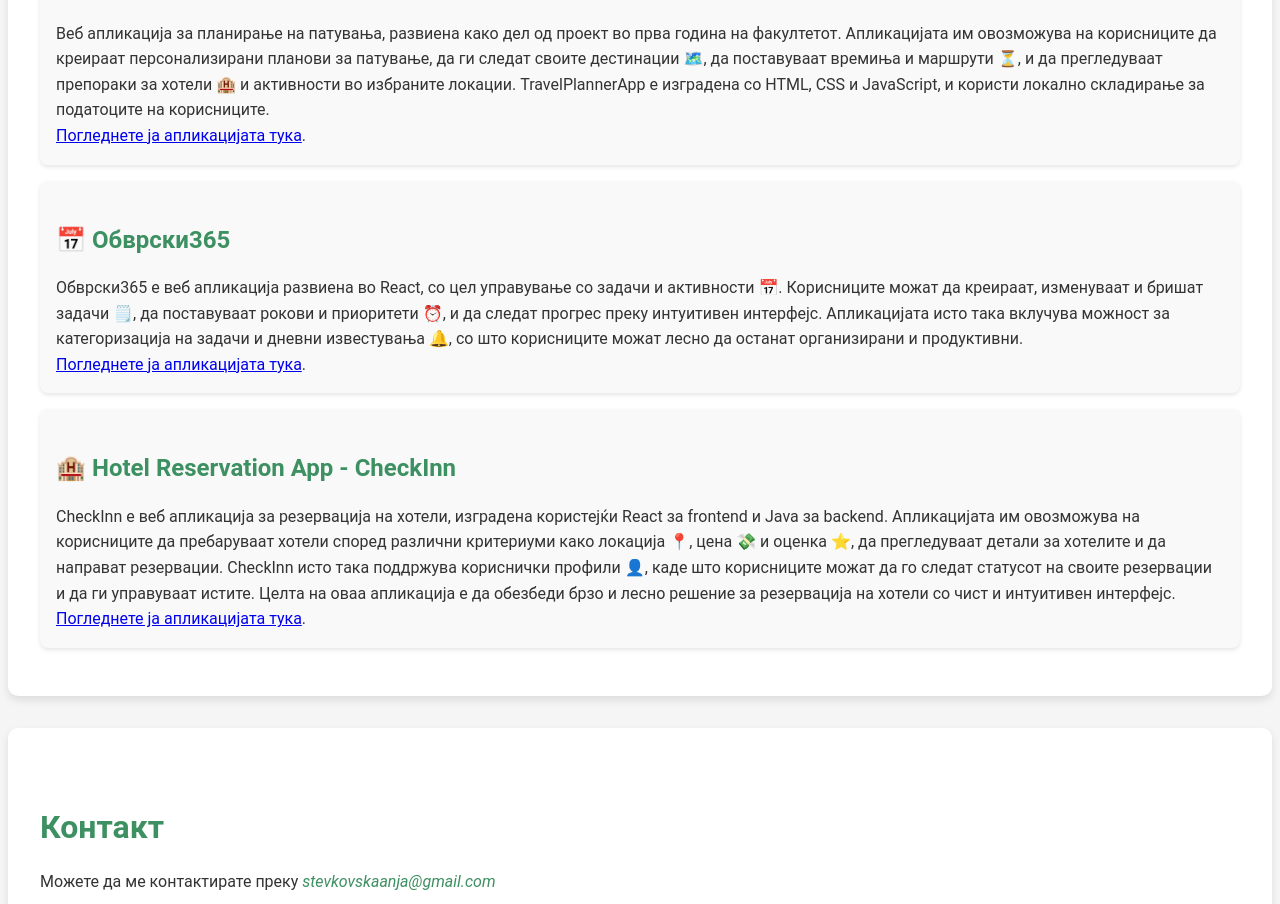
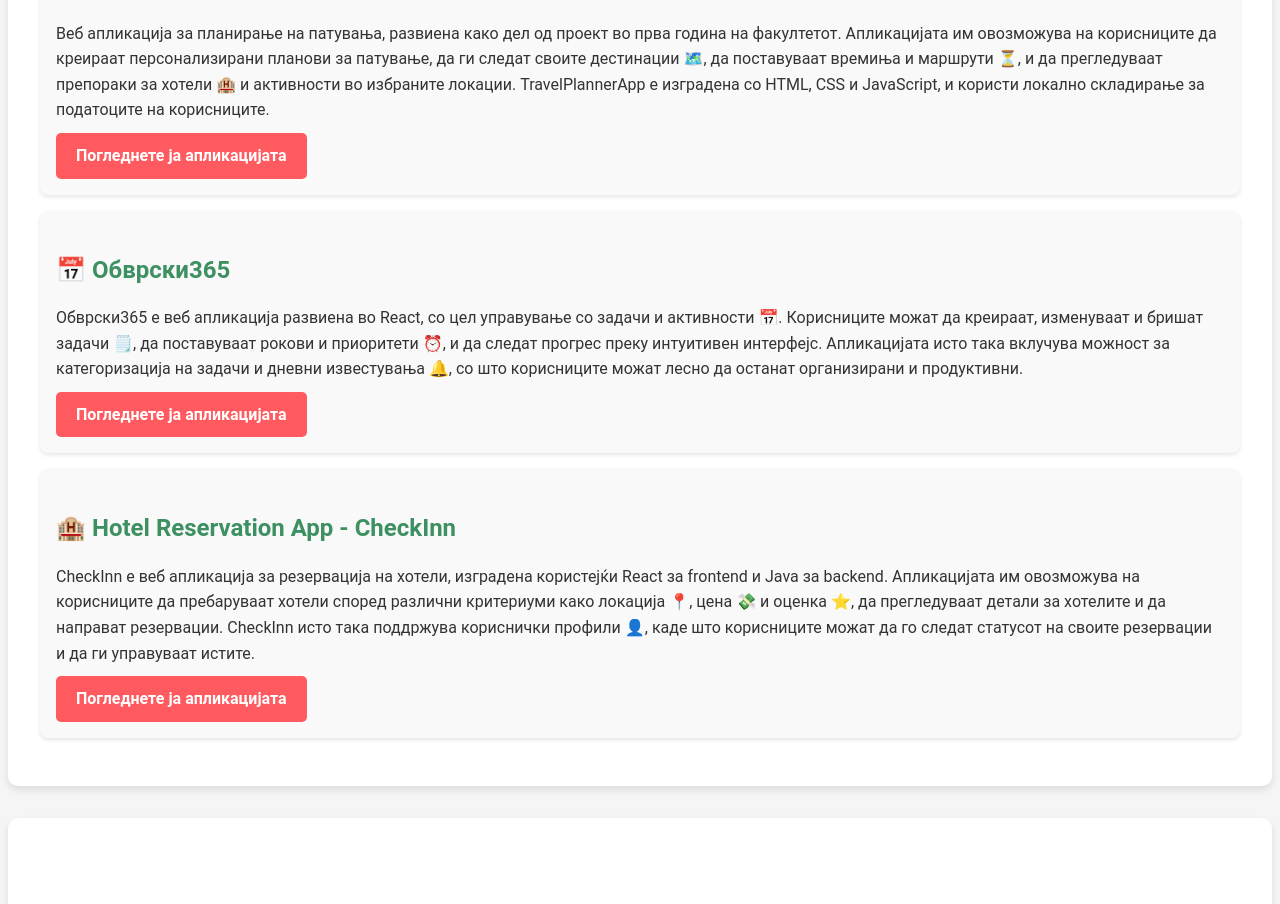
Before and after one commit to anjastev/CV, a React (Create React App) app in the folder my-cv-app/: page / in a window 1280 px wide. Shown: the part 2843-3747 px from the top of the page. Built offline with nearby package versions, Linux system fonts and the light colour scheme.

Commit message:
Update on projects

```diff
--- a/my-cv-app/src/App.css
+++ b/my-cv-app/src/App.css
@@ -197,6 +197,23 @@
   color: #3D9061;
 }
 
+.project-button {
+  display: inline-block;
+  padding: 10px 20px;
+  margin-top: 10px;
+  background-color: #ff5a5f; /* Button background color */
+  color: white;
+  text-align: center;
+  text-decoration: none;
+  font-size: 16px;
+  font-weight: bold;
+  border-radius: 5px;
+  transition: background-color 0.3s ease;
+}
+
+.project-button:hover {
+  background-color: #e0484e; /* Hover effect */
+}
 
 
 
--- a/my-cv-app/src/App.js
+++ b/my-cv-app/src/App.js
@@ -161,24 +161,22 @@
   <div className="projects-grid">
     <div className="project-item">
       <h3>✈️ TravelPlannerApp</h3>
-      <p>Веб апликација за планирање на патувања, развиена како дел од проект во прва година на факултетот. Апликацијата им овозможува на корисниците да креираат персонализирани планови за патување, да ги следат своите дестинации 🗺️, да поставуваат времиња и маршрути ⏳, и да прегледуваат препораки за хотели 🏨 и активности во избраните локации. TravelPlannerApp е изградена со HTML, CSS и JavaScript, и користи локално складирање за податоците на корисниците. <br></br>
-      <a href="https://webdesignproject.vercel.app/" target="_blank" rel="noopener noreferrer">Погледнете ја апликацијата тука</a>.
-      </p>
+      <p>Веб апликација за планирање на патувања, развиена како дел од проект во прва година на факултетот. Апликацијата им овозможува на корисниците да креираат персонализирани планови за патување, да ги следат своите дестинации 🗺️, да поставуваат времиња и маршрути ⏳, и да прегледуваат препораки за хотели 🏨 и активности во избраните локации. TravelPlannerApp е изградена со HTML, CSS и JavaScript, и користи локално складирање за податоците на корисниците.</p>
+      <a href="https://webdesignproject.vercel.app/" class="project-button" target="_blank" rel="noopener noreferrer">Погледнете ја апликацијата</a>
     </div>
     <div className="project-item">
       <h3>📅 Обврски365</h3>
-      <p>Обврски365 е веб апликација развиена во React, со цел управување со задачи и активности 📅. Корисниците можат да креираат, изменуваат и бришат задачи 🗒️, да поставуваат рокови и приоритети ⏰, и да следат прогрес преку интуитивен интерфејс. Апликацијата исто така вклучува можност за категоризација на задачи и дневни известувања 🔔, со што корисниците можат лесно да останат организирани и продуктивни. <br></br>
-      <a href="https://my-planner-app-eight.vercel.app/" target="_blank" rel="noopener noreferrer">Погледнете ја апликацијата тука</a>.
-      </p>
+      <p>Обврски365 е веб апликација развиена во React, со цел управување со задачи и активности 📅. Корисниците можат да креираат, изменуваат и бришат задачи 🗒️, да поставуваат рокови и приоритети ⏰, и да следат прогрес преку интуитивен интерфејс. Апликацијата исто така вклучува можност за категоризација на задачи и дневни известувања 🔔, со што корисниците можат лесно да останат организирани и продуктивни.</p>
+      <a href="https://my-planner-app-eight.vercel.app/" class="project-button" target="_blank" rel="noopener noreferrer">Погледнете ја апликацијата</a>
     </div>
     <div className="project-item">
       <h3>🏨 Hotel Reservation App - CheckInn</h3>
-      <p>CheckInn е веб апликација за резервација на хотели, изградена користејќи React за frontend и Java за backend. Апликацијата им овозможува на корисниците да пребаруваат хотели според различни критериуми како локација 📍, цена 💸 и оценка ⭐, да прегледуваат детали за хотелите и да направат резервации. CheckInn исто така поддржува кориснички профили 👤, каде што корисниците можат да го следат статусот на своите резервации и да ги управуваат истите. Целта на оваа апликација е да обезбеди брзо и лесно решение за резервација на хотели со чист и интуитивен интерфејс. <br></br>
-      <a href="https://hotel-reservations-pink.vercel.app/" target="_blank" rel="noopener noreferrer">Погледнете ја апликацијата тука</a>.
-      </p>
+      <p>CheckInn е веб апликација за резервација на хотели, изградена користејќи React за frontend и Java за backend. Апликацијата им овозможува на корисниците да пребаруваат хотели според различни критериуми како локација 📍, цена 💸 и оценка ⭐, да прегледуваат детали за хотелите и да направат резервации. CheckInn исто така поддржува кориснички профили 👤, каде што корисниците можат да го следат статусот на своите резервации и да ги управуваат истите.</p>
+      <a href="https://hotel-reservations-pink.vercel.app/" class="project-button" target="_blank" rel="noopener noreferrer">Погледнете ја апликацијата</a>
     </div>
   </div>
 </section>
+
 
 
 
```
